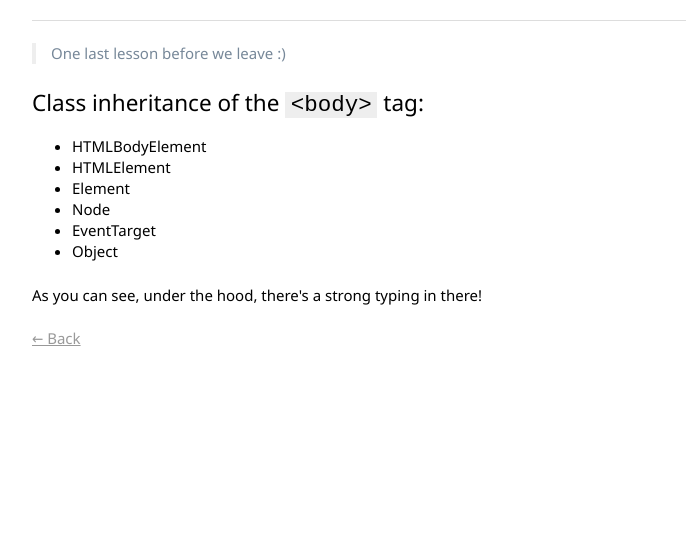
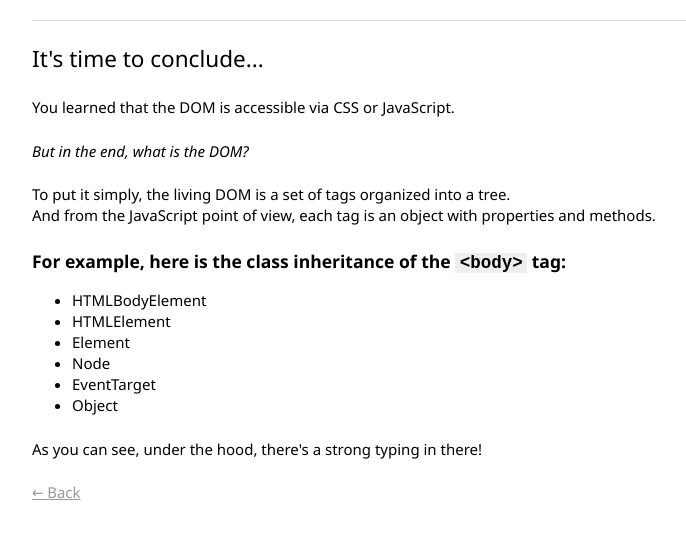
Before and after one commit to avine/web-starter, a website: page src/app/thank-you.html in a window 1280 px wide. Shown: the part 75-614 px from the top of the page, without its empty margins (128-814 px from the left). Drawn offline with Linux system fonts and the light colour scheme.

Commit message:
Add conclusion

```diff
--- a/src/app/thank-you.html
+++ b/src/app/thank-you.html
@@ -28,10 +28,18 @@
 
   <hr>
 
-  <blockquote>One last lesson before we leave :)</blockquote>
+  <h2>It's time to conclude...</h2>
 
-  <h2>Class inheritance of the <code>&lt;body&gt;</code> tag:</h2>
+  <p>You learned that the DOM is accessible via CSS or JavaScript.</p>
 
+  <p><em>But in the end, what is the DOM?</em></p>
+
+  <p>
+    To put it simply, the living DOM is a set of tags organized into a tree.<br>
+    And from the JavaScript point of view, each tag is an object with properties and methods.
+  </p>
+
+  <h3>For example, here is the class inheritance of the <code>&lt;body&gt;</code> tag:</h3>
   <ul id="body-inheritance"></ul>
 
   <p>As you can see, under the hood, there's a strong typing in there!</p>
```
